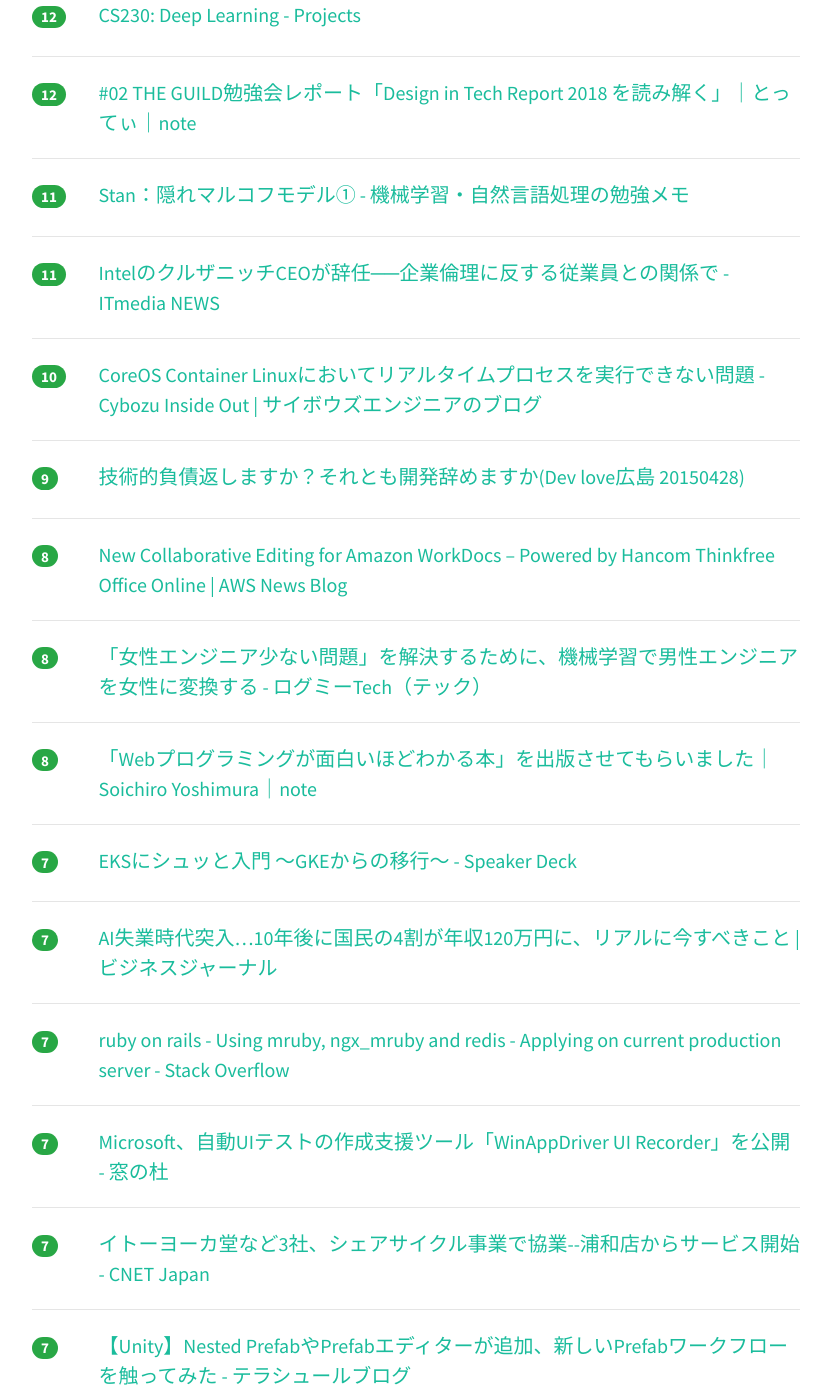
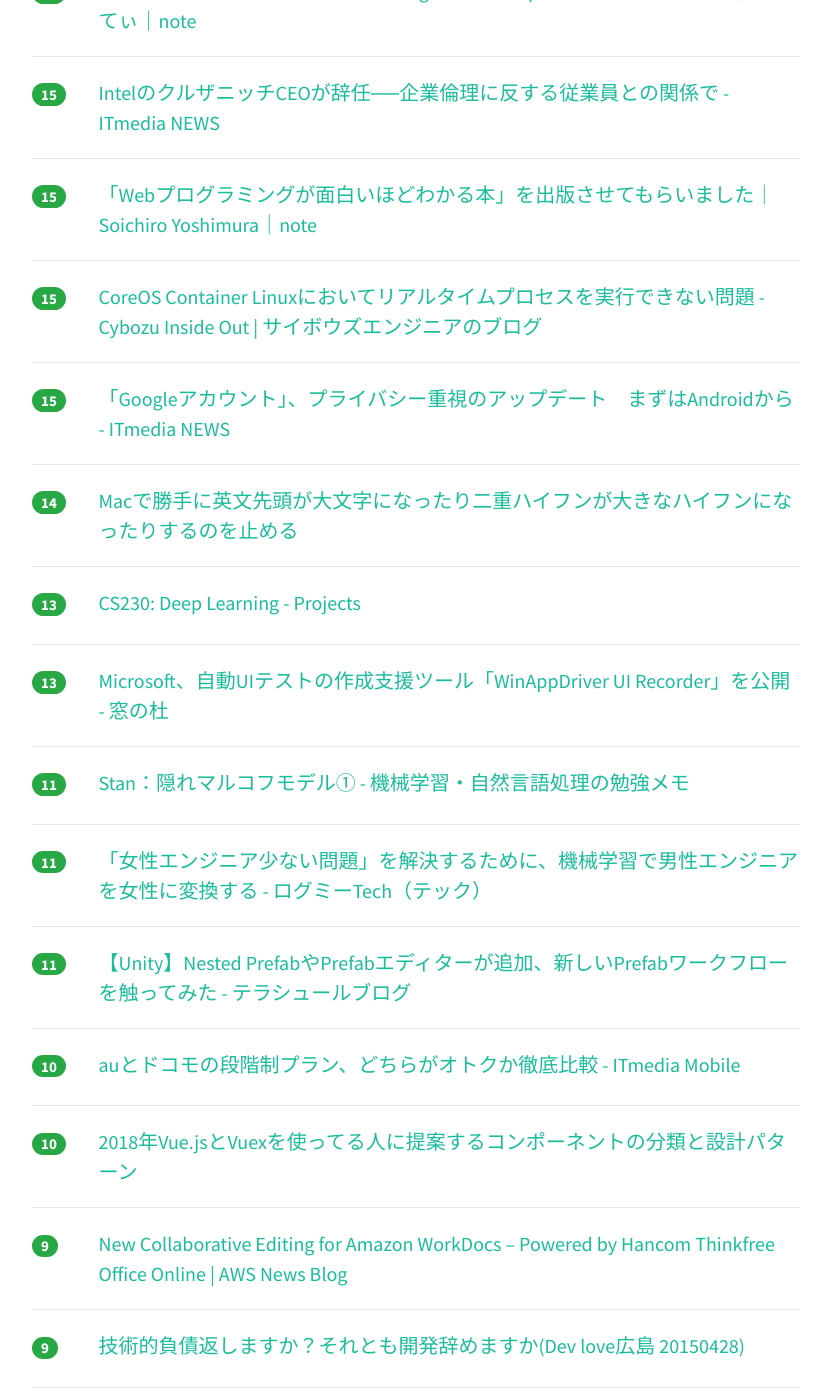
Before and after one commit to yatta47/hatena-matome-site, a Jekyll site: the page built from _posts/2018-06-22-hatena.md, in a window 1280 px wide and 1400 px high, scrolled down 2115 px. Shown: the whole window, without its empty margins (224-1055 px from the left). Built offline with Jekyll 4.4.1, drawn with Linux system fonts in a browser that asks for light colours; nearby versions of some CDN libraries; some of the changed text lies outside the part shown.

Commit message:
Updated 2018-06-22

```diff
--- a/_posts/2018-06-22-hatena.md
+++ b/_posts/2018-06-22-hatena.md
@@ -1,14 +1,19 @@
 ---
 layout: post
 title:  "2018-06-22 はてぶIT"
-date:   2018-06-22 11:01:51
+date:   2018-06-22 12:00:50
 tags: [it-hotentry]
 ---
-46 件のデータあり
+50 件のデータあり
 
 <hr><div class="row">
-<div class="col-1"><span class="badge badge-pill badge-success h2">191</span></div>
+<div class="col-1"><span class="badge badge-pill badge-success h2">246</span></div>
 <div class="col-11"><a href='https://togetter.com/li/1239493' target='_blank'>「全額弁償なら22万5000円」オーダーメイドで彫刻までしたiPhoneが盗まれたのでGPSで犯人宅特定し突入するも悲しすぎる結末に - Togetter</a></div>
+</div>
+<hr>
+<div class="row">
+<div class="col-1"><span class="badge badge-pill badge-success h2">98</span></div>
+<div class="col-11"><a href='https://togetter.com/li/1239625' target='_blank'>炎上 女性エンジニアが少ないとやる気が出ない問題で波紋「懲戒解雇されてほしい、エンジニアやめろ」など批判 - Togetter</a></div>
 </div>
 <hr>
 <div class="row">
@@ -17,23 +22,48 @@ tags: [it-hotentry]
 </div>
 <hr>
 <div class="row">
-<div class="col-1"><span class="badge badge-pill badge-success h2">53</span></div>
-<div class="col-11"><a href='https://togetter.com/li/1239625' target='_blank'>炎上 女性エンジニアが少ないとやる気が出ない問題で波紋「懲戒解雇されてほしい、エンジニアやめろ」など批判 - Togetter</a></div>
+<div class="col-1"><span class="badge badge-pill badge-success h2">49</span></div>
+<div class="col-11"><a href='http://www.atmarkit.co.jp/ait/articles/1806/22/news036.html' target='_blank'>Microsoft、オープンソースの自動UIテストスクリプトツール「WinAppDriver UI Recorder」を公開：自動UIテストのスクリプトを簡単に作成できる - ＠IT</a></div>
+</div>
+<hr>
+<div class="row">
+<div class="col-1"><span class="badge badge-pill badge-success h2">49</span></div>
+<div class="col-11"><a href='https://gigazine.net/news/20180622-create-anime-characters-with-gan/' target='_blank'>写真をアニメキャラクターに変換できる技術が登場 - GIGAZINE</a></div>
+</div>
+<hr>
+<div class="row">
+<div class="col-1"><span class="badge badge-pill badge-success h2">39</span></div>
+<div class="col-11"><a href='https://coliss.com/articles/build-websites/operation/javascript/js-add-css-animation-delighters.html' target='_blank'>実装がどんどん簡単になっている！スクロールに連動するCSSアニメーションを与えるスクリプト -Delighters | コリス</a></div>
+</div>
+<hr>
+<div class="row">
+<div class="col-1"><span class="badge badge-pill badge-success h2">36</span></div>
+<div class="col-11"><a href='https://www.blog.umentu.work/python-qrcode/' target='_blank'>PythonでMacのカメラからQRコードを読んでみた | from umentu import stupid</a></div>
 </div>
 <hr>
 <div class="row">
 <div class="col-1"><span class="badge badge-pill badge-success h2">35</span></div>
-<div class="col-11"><a href='https://www.blog.umentu.work/python-qrcode/' target='_blank'>PythonでMacのカメラからQRコードを読んでみた | from umentu import stupid</a></div>
+<div class="col-11"><a href='http://mizchi.hatenablog.com/entry/2018/06/22/085010' target='_blank'>新技術の紹介する際の「魂が震える」テキストのパターン - mizchi's blog</a></div>
 </div>
 <hr>
 <div class="row">
-<div class="col-1"><span class="badge badge-pill badge-success h2">30</span></div>
+<div class="col-1"><span class="badge badge-pill badge-success h2">34</span></div>
+<div class="col-11"><a href='http://www.itmedia.co.jp/news/articles/1806/22/news016.html' target='_blank'>「RTによる画像トリミングで著作人格権侵害」　知財高裁判決の意味と影響　弁護士が解説 - ITmedia NEWS</a></div>
+</div>
+<hr>
+<div class="row">
+<div class="col-1"><span class="badge badge-pill badge-success h2">32</span></div>
 <div class="col-11"><a href='https://developers.microad.co.jp/entry/2018/06/21/201740' target='_blank'>インフラエンジニアと IoT - MicroAd Developers Blog</a></div>
 </div>
 <hr>
 <div class="row">
-<div class="col-1"><span class="badge badge-pill badge-success h2">27</span></div>
-<div class="col-11"><a href='http://www.atmarkit.co.jp/ait/articles/1806/22/news036.html' target='_blank'>Microsoft、オープンソースの自動UIテストスクリプトツール「WinAppDriver UI Recorder」を公開：自動UIテストのスクリプトを簡単に作成できる - ＠IT</a></div>
+<div class="col-1"><span class="badge badge-pill badge-success h2">28</span></div>
+<div class="col-11"><a href='https://wired.jp/2018/06/22/google-podcasts-app-hands-on/' target='_blank'>Googleの再参入で、ポッドキャストの世界は激変する｜WIRED.jp</a></div>
+</div>
+<hr>
+<div class="row">
+<div class="col-1"><span class="badge badge-pill badge-success h2">26</span></div>
+<div class="col-11"><a href='http://www.itmedia.co.jp/news/articles/1806/21/news127.html' target='_blank'>セブン、スマホ決済の新会社「セブン・ペイ」設立　19年春にサービス提供へ - ITmedia NEWS</a></div>
 </div>
 <hr>
 <div class="row">
@@ -42,28 +72,13 @@ tags: [it-hotentry]
 </div>
 <hr>
 <div class="row">
-<div class="col-1"><span class="badge badge-pill badge-success h2">25</span></div>
-<div class="col-11"><a href='https://gigazine.net/news/20180622-create-anime-characters-with-gan/' target='_blank'>写真をアニメキャラクターに変換できる技術が登場 - GIGAZINE</a></div>
+<div class="col-1"><span class="badge badge-pill badge-success h2">24</span></div>
+<div class="col-11"><a href='https://www.suzukikenichi.com/blog/origin-command-reports-aggregated-speed-data-in-pagespeed-insights/' target='_blank'>Google PageSpeed Insightsのoriginコマンドでサイト全体のスピードを計測 | 海外SEO情報ブログ</a></div>
 </div>
 <hr>
 <div class="row">
-<div class="col-1"><span class="badge badge-pill badge-success h2">24</span></div>
-<div class="col-11"><a href='http://www.itmedia.co.jp/news/articles/1806/21/news127.html' target='_blank'>セブン、スマホ決済の新会社「セブン・ペイ」設立　19年春にサービス提供へ - ITmedia NEWS</a></div>
-</div>
-<hr>
-<div class="row">
-<div class="col-1"><span class="badge badge-pill badge-success h2">24</span></div>
-<div class="col-11"><a href='http://www.itmedia.co.jp/news/articles/1806/22/news016.html' target='_blank'>「RTによる画像トリミングで著作人格権侵害」　知財高裁判決の意味と影響　弁護士が解説 - ITmedia NEWS</a></div>
-</div>
-<hr>
-<div class="row">
-<div class="col-1"><span class="badge badge-pill badge-success h2">24</span></div>
-<div class="col-11"><a href='http://mizchi.hatenablog.com/entry/2018/06/22/085010' target='_blank'>新技術の紹介する際の「魂が震える」テキストのパターン - mizchi's blog</a></div>
-</div>
-<hr>
-<div class="row">
-<div class="col-1"><span class="badge badge-pill badge-success h2">22</span></div>
-<div class="col-11"><a href='https://coliss.com/articles/build-websites/operation/javascript/js-add-css-animation-delighters.html' target='_blank'>実装がどんどん簡単になっている！スクロールに連動するCSSアニメーションを与えるスクリプト -Delighters | コリス</a></div>
+<div class="col-1"><span class="badge badge-pill badge-success h2">23</span></div>
+<div class="col-11"><a href='https://punchdrunker.hatenablog.jp/entry/2018/06/21/230722' target='_blank'>ミクシィに在職しています - カメラのローン払い切るまで死なないブログ</a></div>
 </div>
 <hr>
 <div class="row">
@@ -72,13 +87,38 @@ tags: [it-hotentry]
 </div>
 <hr>
 <div class="row">
-<div class="col-1"><span class="badge badge-pill badge-success h2">19</span></div>
-<div class="col-11"><a href='https://wired.jp/2018/06/22/google-podcasts-app-hands-on/' target='_blank'>Googleの再参入で、ポッドキャストの世界は激変する｜WIRED.jp</a></div>
+<div class="col-1"><span class="badge badge-pill badge-success h2">17</span></div>
+<div class="col-11"><a href='http://forza.cocolog-nifty.com/blog/2018/06/redmine-1652.html' target='_blank'>Redmineの「トラッカー」を「チケット種別」へ変更するチケットが提案されている: プログラマの思索</a></div>
 </div>
 <hr>
 <div class="row">
-<div class="col-1"><span class="badge badge-pill badge-success h2">18</span></div>
-<div class="col-11"><a href='https://www.suzukikenichi.com/blog/origin-command-reports-aggregated-speed-data-in-pagespeed-insights/' target='_blank'>Google PageSpeed Insightsのoriginコマンドでサイト全体のスピードを計測 | 海外SEO情報ブログ</a></div>
+<div class="col-1"><span class="badge badge-pill badge-success h2">16</span></div>
+<div class="col-11"><a href='https://speakerdeck.com/sakajunquality/eksnisiyututoru-men-gkekarafalseyi-xing' target='_blank'>EKSにシュッと入門 〜GKEからの移行〜 - Speaker Deck</a></div>
+</div>
+<hr>
+<div class="row">
+<div class="col-1"><span class="badge badge-pill badge-success h2">16</span></div>
+<div class="col-11"><a href='https://note.mu/tottie/n/n3a82d6fe8257' target='_blank'>#02 THE GUILD勉強会レポート「Design in Tech Report 2018 を読み解く」｜とってぃ｜note</a></div>
+</div>
+<hr>
+<div class="row">
+<div class="col-1"><span class="badge badge-pill badge-success h2">15</span></div>
+<div class="col-11"><a href='http://www.itmedia.co.jp/news/articles/1806/22/news050.html' target='_blank'>IntelのクルザニッチCEOが辞任──企業倫理に反する従業員との関係で - ITmedia NEWS</a></div>
+</div>
+<hr>
+<div class="row">
+<div class="col-1"><span class="badge badge-pill badge-success h2">15</span></div>
+<div class="col-11"><a href='https://note.mu/sifue/n/n69fdeadc4612' target='_blank'>「Webプログラミングが面白いほどわかる本」を出版させてもらいました｜Soichiro Yoshimura｜note</a></div>
+</div>
+<hr>
+<div class="row">
+<div class="col-1"><span class="badge badge-pill badge-success h2">15</span></div>
+<div class="col-11"><a href='http://blog.cybozu.io/entry/2018/06/22/080000' target='_blank'>CoreOS Container Linuxにおいてリアルタイムプロセスを実行できない問題 - Cybozu Inside Out | サイボウズエンジニアのブログ</a></div>
+</div>
+<hr>
+<div class="row">
+<div class="col-1"><span class="badge badge-pill badge-success h2">15</span></div>
+<div class="col-11"><a href='http://www.itmedia.co.jp/news/articles/1806/22/news056.html' target='_blank'>「Googleアカウント」、プライバシー重視のアップデート　まずはAndroidから - ITmedia NEWS</a></div>
 </div>
 <hr>
 <div class="row">
@@ -87,23 +127,13 @@ tags: [it-hotentry]
 </div>
 <hr>
 <div class="row">
-<div class="col-1"><span class="badge badge-pill badge-success h2">14</span></div>
-<div class="col-11"><a href='https://punchdrunker.hatenablog.jp/entry/2018/06/21/230722' target='_blank'>ミクシィに在職しています - カメラのローン払い切るまで死なないブログ</a></div>
-</div>
-<hr>
-<div class="row">
-<div class="col-1"><span class="badge badge-pill badge-success h2">14</span></div>
-<div class="col-11"><a href='http://forza.cocolog-nifty.com/blog/2018/06/redmine-1652.html' target='_blank'>Redmineの「トラッカー」を「チケット種別」へ変更するチケットが提案されている: プログラマの思索</a></div>
-</div>
-<hr>
-<div class="row">
-<div class="col-1"><span class="badge badge-pill badge-success h2">12</span></div>
+<div class="col-1"><span class="badge badge-pill badge-success h2">13</span></div>
 <div class="col-11"><a href='http://cs230.stanford.edu/proj-spring-2018.html' target='_blank'>CS230: Deep Learning - Projects</a></div>
 </div>
 <hr>
 <div class="row">
-<div class="col-1"><span class="badge badge-pill badge-success h2">12</span></div>
-<div class="col-11"><a href='https://note.mu/tottie/n/n3a82d6fe8257' target='_blank'>#02 THE GUILD勉強会レポート「Design in Tech Report 2018 を読み解く」｜とってぃ｜note</a></div>
+<div class="col-1"><span class="badge badge-pill badge-success h2">13</span></div>
+<div class="col-11"><a href='https://forest.watch.impress.co.jp/docs/news/1128952.html' target='_blank'>Microsoft、自動UIテストの作成支援ツール「WinAppDriver UI Recorder」を公開 - 窓の杜</a></div>
 </div>
 <hr>
 <div class="row">
@@ -113,12 +143,27 @@ tags: [it-hotentry]
 <hr>
 <div class="row">
 <div class="col-1"><span class="badge badge-pill badge-success h2">11</span></div>
-<div class="col-11"><a href='http://www.itmedia.co.jp/news/articles/1806/22/news050.html' target='_blank'>IntelのクルザニッチCEOが辞任──企業倫理に反する従業員との関係で - ITmedia NEWS</a></div>
+<div class="col-11"><a href='https://logmi.jp/294756?pg=2' target='_blank'>「女性エンジニア少ない問題」を解決するために、機械学習で男性エンジニアを女性に変換する - ログミーTech（テック）</a></div>
+</div>
+<hr>
+<div class="row">
+<div class="col-1"><span class="badge badge-pill badge-success h2">11</span></div>
+<div class="col-11"><a href='http://tsubakit1.hateblo.jp/entry/2018/06/21/235012' target='_blank'>【Unity】Nested PrefabやPrefabエディターが追加、新しいPrefabワークフローを触ってみた - テラシュールブログ</a></div>
 </div>
 <hr>
 <div class="row">
 <div class="col-1"><span class="badge badge-pill badge-success h2">10</span></div>
-<div class="col-11"><a href='http://blog.cybozu.io/entry/2018/06/22/080000' target='_blank'>CoreOS Container Linuxにおいてリアルタイムプロセスを実行できない問題 - Cybozu Inside Out | サイボウズエンジニアのブログ</a></div>
+<div class="col-11"><a href='http://www.itmedia.co.jp/mobile/articles/1806/22/news030.html' target='_blank'>auとドコモの段階制プラン、どちらがオトクか徹底比較 - ITmedia Mobile</a></div>
+</div>
+<hr>
+<div class="row">
+<div class="col-1"><span class="badge badge-pill badge-success h2">10</span></div>
+<div class="col-11"><a href='https://qiita.com/k-okina/items/06366888409e73dfe70f' target='_blank'>2018年Vue.jsとVuexを使ってる人に提案するコンポーネントの分類と設計パターン</a></div>
+</div>
+<hr>
+<div class="row">
+<div class="col-1"><span class="badge badge-pill badge-success h2">9</span></div>
+<div class="col-11"><a href='https://aws.amazon.com/blogs/aws/new-collaborative-editing-for-amazon-workdocs-powered-by-hancom-thinkfree-office-online/' target='_blank'>New Collaborative Editing for Amazon WorkDocs – Powered by Hancom Thinkfree Office Online | AWS News Blog</a></div>
 </div>
 <hr>
 <div class="row">
@@ -127,23 +172,28 @@ tags: [it-hotentry]
 </div>
 <hr>
 <div class="row">
-<div class="col-1"><span class="badge badge-pill badge-success h2">8</span></div>
-<div class="col-11"><a href='https://aws.amazon.com/blogs/aws/new-collaborative-editing-for-amazon-workdocs-powered-by-hancom-thinkfree-office-online/' target='_blank'>New Collaborative Editing for Amazon WorkDocs – Powered by Hancom Thinkfree Office Online | AWS News Blog</a></div>
+<div class="col-1"><span class="badge badge-pill badge-success h2">9</span></div>
+<div class="col-11"><a href='http://www.habrador.com/tutorials/programming-patterns/' target='_blank'>Game programming patterns in Unity with C# | Habrador</a></div>
 </div>
 <hr>
 <div class="row">
 <div class="col-1"><span class="badge badge-pill badge-success h2">8</span></div>
-<div class="col-11"><a href='https://logmi.jp/294756?pg=2' target='_blank'>「女性エンジニア少ない問題」を解決するために、機械学習で男性エンジニアを女性に変換する - ログミーTech（テック）</a></div>
+<div class="col-11"><a href='https://pc.watch.impress.co.jp/docs/column/config/1128871.html' target='_blank'>【山田祥平のRe:config.sys】○と□のせめぎあい - PC Watch</a></div>
 </div>
 <hr>
 <div class="row">
 <div class="col-1"><span class="badge badge-pill badge-success h2">8</span></div>
-<div class="col-11"><a href='https://note.mu/sifue/n/n69fdeadc4612' target='_blank'>「Webプログラミングが面白いほどわかる本」を出版させてもらいました｜Soichiro Yoshimura｜note</a></div>
+<div class="col-11"><a href='http://www.nedo.go.jp/news/press/AA5_100977.html' target='_blank'>NEDO:世界最高水準の低消費電力化を実現するAI半導体向け「脳型情報処理回路」を開発</a></div>
 </div>
 <hr>
 <div class="row">
-<div class="col-1"><span class="badge badge-pill badge-success h2">7</span></div>
-<div class="col-11"><a href='https://speakerdeck.com/sakajunquality/eksnisiyututoru-men-gkekarafalseyi-xing' target='_blank'>EKSにシュッと入門 〜GKEからの移行〜 - Speaker Deck</a></div>
+<div class="col-1"><span class="badge badge-pill badge-success h2">8</span></div>
+<div class="col-11"><a href='https://stackoverflow.com/questions/50972425/using-mruby-ngx-mruby-and-redis-applying-on-current-production-server' target='_blank'>ruby on rails - Using mruby, ngx_mruby and redis - Applying on current production server - Stack Overflow</a></div>
+</div>
+<hr>
+<div class="row">
+<div class="col-1"><span class="badge badge-pill badge-success h2">8</span></div>
+<div class="col-11"><a href='https://japan.cnet.com/article/35121249/' target='_blank'>「iPhone」、完全なワイヤレス化目指す動き？--「AirPower」は9月にリリースか - CNET Japan</a></div>
 </div>
 <hr>
 <div class="row">
@@ -153,27 +203,12 @@ tags: [it-hotentry]
 <hr>
 <div class="row">
 <div class="col-1"><span class="badge badge-pill badge-success h2">7</span></div>
-<div class="col-11"><a href='https://stackoverflow.com/questions/50972425/using-mruby-ngx-mruby-and-redis-applying-on-current-production-server' target='_blank'>ruby on rails - Using mruby, ngx_mruby and redis - Applying on current production server - Stack Overflow</a></div>
-</div>
-<hr>
-<div class="row">
-<div class="col-1"><span class="badge badge-pill badge-success h2">7</span></div>
-<div class="col-11"><a href='https://forest.watch.impress.co.jp/docs/news/1128952.html' target='_blank'>Microsoft、自動UIテストの作成支援ツール「WinAppDriver UI Recorder」を公開 - 窓の杜</a></div>
+<div class="col-11"><a href='http://www.kobonemi.com/entry/AirPower_before_or_in_September' target='_blank'>AirPowerは9月中かそれよりも前に発売か　Apple製チップ搭載しiOSの独自バージョンが動作するかなり高度な設計 - こぼねみ</a></div>
 </div>
 <hr>
 <div class="row">
 <div class="col-1"><span class="badge badge-pill badge-success h2">7</span></div>
 <div class="col-11"><a href='https://japan.cnet.com/article/35121228/' target='_blank'>イトーヨーカ堂など3社、シェアサイクル事業で協業--浦和店からサービス開始 - CNET Japan</a></div>
-</div>
-<hr>
-<div class="row">
-<div class="col-1"><span class="badge badge-pill badge-success h2">7</span></div>
-<div class="col-11"><a href='http://tsubakit1.hateblo.jp/entry/2018/06/21/235012' target='_blank'>【Unity】Nested PrefabやPrefabエディターが追加、新しいPrefabワークフローを触ってみた - テラシュールブログ</a></div>
-</div>
-<hr>
-<div class="row">
-<div class="col-1"><span class="badge badge-pill badge-success h2">6</span></div>
-<div class="col-11"><a href='https://pc.watch.impress.co.jp/docs/column/config/1128871.html' target='_blank'>【山田祥平のRe:config.sys】○と□のせめぎあい - PC Watch</a></div>
 </div>
 <hr>
 <div class="row">
@@ -188,22 +223,17 @@ tags: [it-hotentry]
 <hr>
 <div class="row">
 <div class="col-1"><span class="badge badge-pill badge-success h2">6</span></div>
-<div class="col-11"><a href='http://www.nedo.go.jp/news/press/AA5_100977.html' target='_blank'>NEDO:世界最高水準の低消費電力化を実現するAI半導体向け「脳型情報処理回路」を開発</a></div>
-</div>
-<hr>
-<div class="row">
-<div class="col-1"><span class="badge badge-pill badge-success h2">6</span></div>
 <div class="col-11"><a href='https://www.facebook.com/help/186325668085084' target='_blank'>[いいね！]ボタンが実装されたサイトにアクセスすると、Facebookにどのような情報が送信されますか。 | Facebookヘルプセンター | Facebook</a></div>
 </div>
 <hr>
 <div class="row">
 <div class="col-1"><span class="badge badge-pill badge-success h2">6</span></div>
-<div class="col-11"><a href='http://www.kobonemi.com/entry/AirPower_before_or_in_September' target='_blank'>AirPowerは9月中かそれよりも前に発売か　Apple製チップ搭載しiOSの独自バージョンが動作するかなり高度な設計 - こぼねみ</a></div>
+<div class="col-11"><a href='http://d.hatena.ne.jp/ozuma/20180620/1529422114' target='_blank'>Google Chrome (Chromium)を自分でビルドする - ろば電子が詰まっている</a></div>
 </div>
 <hr>
 <div class="row">
 <div class="col-1"><span class="badge badge-pill badge-success h2">6</span></div>
-<div class="col-11"><a href='http://d.hatena.ne.jp/ozuma/20180620/1529422114' target='_blank'>Google Chrome (Chromium)を自分でビルドする - ろば電子が詰まっている</a></div>
+<div class="col-11"><a href='https://findy-code.io/engineer-lab/findy-society' target='_blank'>これからはエンジニアの「個人の力」が重要！Findyが創りたい社会について| Findy Engineer Lab - ファインディエンジニアラボ</a></div>
 </div>
 <hr>
 <div class="row">
@@ -213,7 +243,7 @@ tags: [it-hotentry]
 <hr>
 <div class="row">
 <div class="col-1"><span class="badge badge-pill badge-success h2">5</span></div>
-<div class="col-11"><a href='http://www.itmedia.co.jp/mobile/articles/1806/22/news030.html' target='_blank'>auとドコモの段階制プラン、どちらがオトクか徹底比較 - ITmedia Mobile</a></div>
+<div class="col-11"><a href='http://www.itmedia.co.jp/news/articles/1806/22/news022.html' target='_blank'>スピーカーの音でHDDが故障　「ブルーノート攻撃」で考える物理的対策 (1/3) - ITmedia NEWS</a></div>
 </div>
 <hr>
 <div class="row">
@@ -222,17 +252,7 @@ tags: [it-hotentry]
 </div>
 <hr>
 <div class="row">
-<div class="col-1"><span class="badge badge-pill badge-success h2">3</span></div>
-<div class="col-11"><a href='https://japan.cnet.com/article/35121249/' target='_blank'>「iPhone」、完全なワイヤレス化目指す動き？--「AirPower」は9月にリリースか - CNET Japan</a></div>
+<div class="col-1"><span class="badge badge-pill badge-success h2">4</span></div>
+<div class="col-11"><a href='https://webtan.impress.co.jp/e/2018/06/22/29643' target='_blank'>Web担当者は7月の危機に備えよ！ 「サイトを開くとChromeが“保護されていない”と警告する」の問い合わせが殺到！？【SEO記事12本まとめ】 | 海外&国内SEO情報ウォッチ | Web担当者Forum</a></div>
 </div>
 <hr>
-<div class="row">
-<div class="col-1"><span class="badge badge-pill badge-success h2">3</span></div>
-<div class="col-11"><a href='http://www.itmedia.co.jp/news/articles/1806/22/news022.html' target='_blank'>スピーカーの音でHDDが故障　「ブルーノート攻撃」で考える物理的対策 (1/3) - ITmedia NEWS</a></div>
-</div>
-<hr>
-<div class="row">
-<div class="col-1"><span class="badge badge-pill badge-success h2">2</span></div>
-<div class="col-11"><a href='https://qiita.com/k-okina/items/06366888409e73dfe70f' target='_blank'>2018年Vue.jsとVuexを使ってる人に提案するコンポーネントの分類と設計パターン</a></div>
-</div>
-<hr>
```
